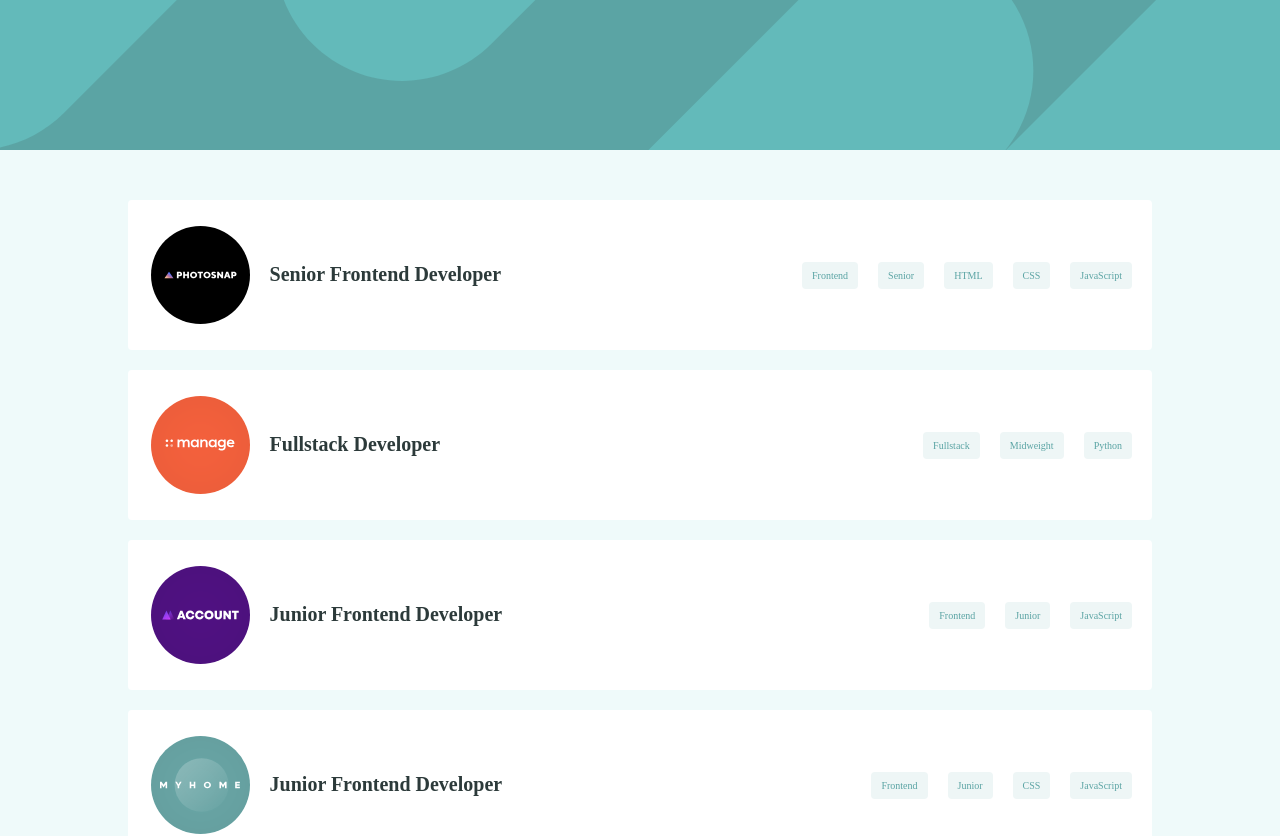
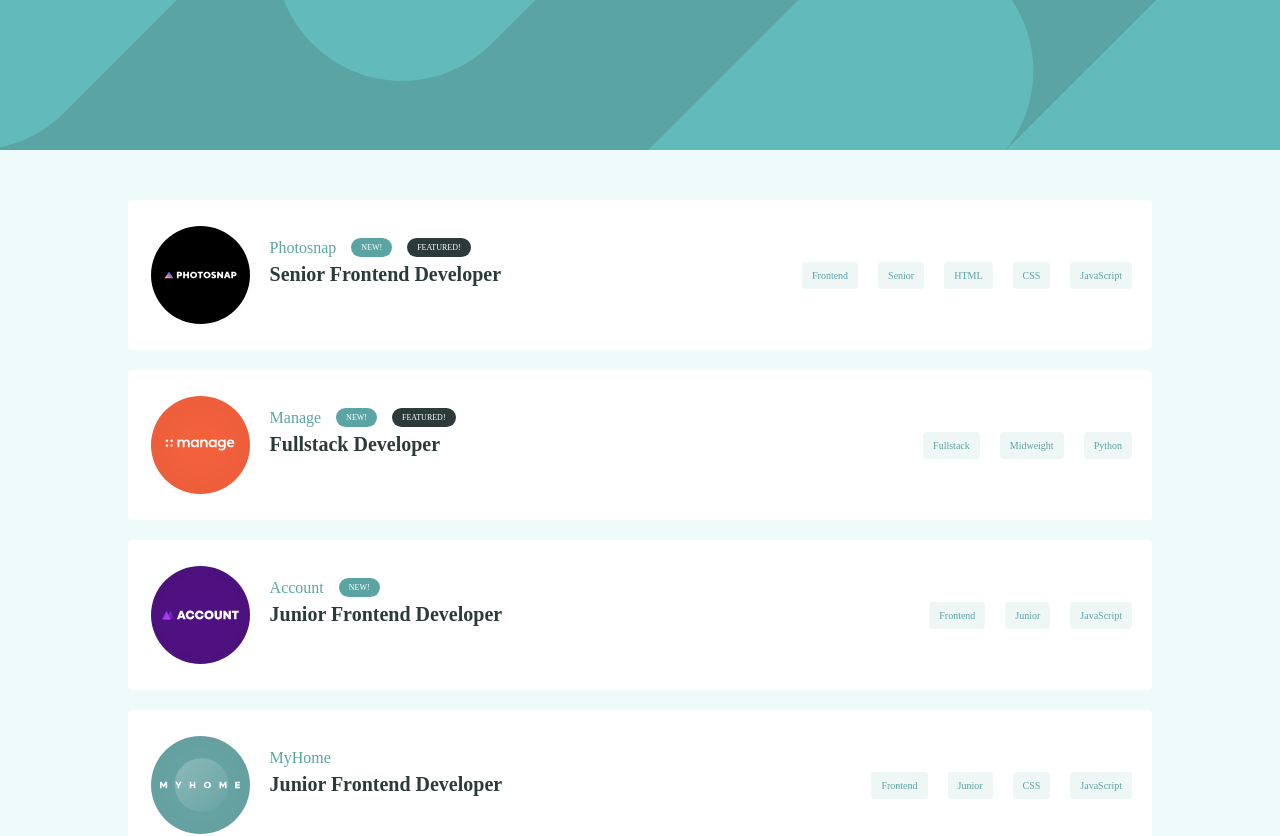
Before and after one commit to Kevin-kirago/Front-end-based-projects, a React (Create React App) app in the folder job-listing/: page / in a window 1280 px wide. Shown: the top 836 px of the page. Built offline with nearby package versions, Linux system fonts and the light colour scheme.

Commit message:
ui part 2

```diff
--- a/job-listing/public/index.html
+++ b/job-listing/public/index.html
@@ -10,7 +10,6 @@
 		<title>React App</title>
 	</head>
 	<body>
-		<noscript>You need to enable JavaScript to run this app.</noscript>
 		<div id="container"></div>
 	</body>
 </html>
--- a/job-listing/src/app/App.scss
+++ b/job-listing/src/app/App.scss
@@ -69,6 +69,24 @@
 			width: 100%;
 			grid-template-rows: repeat(3, 1fr);
 			align-content: center;
+
+			.new,
+			.featured {
+				display: inline-block;
+				padding: 0.5rem 1rem;
+				border-radius: 1rem;
+				font-size: 0.8rem;
+				margin-left: 1.5rem;
+				text-transform: uppercase;
+				color: #fff;
+			}
+			.new {
+				background-color: #5ba4a4;
+			}
+
+			.featured {
+				background-color: #2c3a3a;
+			}
 		}
 
 		&--detail {
@@ -98,6 +116,16 @@
 }
 
 .content {
+	&__header {
+		display: flex;
+		align-items: flex-end;
+
+		.company {
+			font-size: 1.6rem;
+			color: #5ba4a4;
+		}
+	}
+
 	&__position {
 		display: flex;
 		align-items: center;
--- a/job-listing/src/components/joblist-item.js
+++ b/job-listing/src/components/joblist-item.js
@@ -1,7 +1,8 @@
 import React from "react";
 import "../app/App.scss";
 
-const JobListItem = ({ item: { company, featured, contract, newArrival, id, position, logo, role, level, languages, location, postedAt } }) => {
+const JobListItem = ({ item }) => {
+	const { company, featured, contract, newArrival, id, position, logo, role, level, languages, location, postedAt } = item;
 	return (
 		<div className="joblist__item ">
 			<div className="joblist__item--profile">
@@ -9,7 +10,11 @@ const JobListItem = ({ item: { company, featured, contract, newArrival, id, posi
 					<img src={logo} alt={`logo-${id}`} />
 				</div>
 				<div className="joblist__item--content">
-					<div className="content__header"></div>
+					<div className="content__header">
+						<span className="company">{company}</span>
+						{newArrival ? <span className="new">new!</span> : null}
+						{featured ? <span className="featured">featured!</span> : null}
+					</div>
 					<div className="content__position">
 						<h1>{position}</h1>
 					</div>
```
